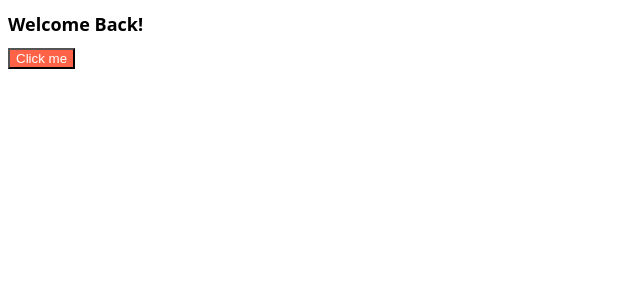
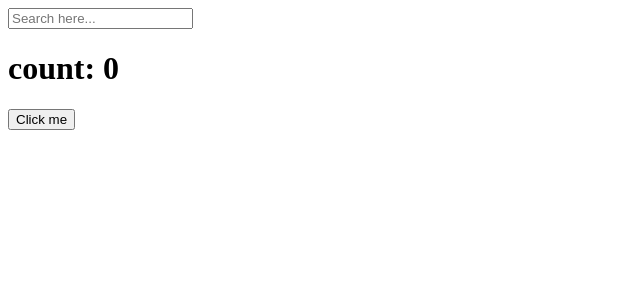
Before and after one commit to k-k-y/practice_reactJS_Movie-app, a React (Create React App) app in the folder my-app/: page / in a window 1280 px wide. Shown: the top 300 px of the page, without its empty margins (0-640 px from the left). Built offline with nearby package versions, Linux system fonts and the light colour scheme.

Commit message:
useEffect: execute function conditionally - only once | when specific state changed

```diff
--- a/my-app/src/App.js
+++ b/my-app/src/App.js
@@ -1,11 +1,36 @@
-import Button from './Button';
-import styles from './App.module.css';
+import { useState, useEffect } from 'react';
 
 function App() {
+	const [counter, setCounter] = useState(0);
+	const [keyword, setKeyword] = useState('');
+
+	function onClick() {
+		setCounter((prev) => prev + 1);
+	}
+
+	function onChange(event) {
+		setKeyword(event.target.value);
+	}
+	useEffect(() => {
+		if (keyword !== '') {
+			console.log('I run when keyword changed');
+		}
+	}, [keyword]);
+
+	useEffect(() => {
+		console.log('I run only once');
+	}, []);
+
+	useEffect(() => {
+		if (counter !== 0) {
+			console.log('I run when counter changed');
+		}
+	}, [counter]);
 	return (
 		<div>
-			<h1 className={styles.title}>Welcome Back!</h1>
-			<Button text={'Click me'} />
+			<input value={keyword} onChange={onChange} type="text" placeholder="Search here..." />
+			<h1>count: {counter}</h1>
+			<button onClick={onClick}>Click me</button>
 		</div>
 	);
 }
--- a/my-app/src/App.module.css
+++ /dev/null
@@ -1,5 +0,0 @@
-.title {
-	font-family: system-ui, -apple-system, BlinkMacSystemFont, 'Segoe UI', Roboto, Oxygen, Ubuntu, Cantarell, 'Open Sans',
-		'Helvetica Neue', sans-serif;
-	font-size: 18px;
-}
--- a/my-app/src/Button.js
+++ /dev/null
@@ -1,11 +0,0 @@
-import PropTypes from 'prop-types';
-import styles from './Button.module.css';
-
-function Button({ text }) {
-	return <button className={styles.btn}>{text}</button>;
-}
-
-const propTypes = {
-	text: PropTypes.string.isRequired,
-};
-export default Button;
--- a/my-app/src/Button.module.css
+++ /dev/null
@@ -1,4 +0,0 @@
-.btn {
-	color: white;
-	background-color: tomato;
-}
```
